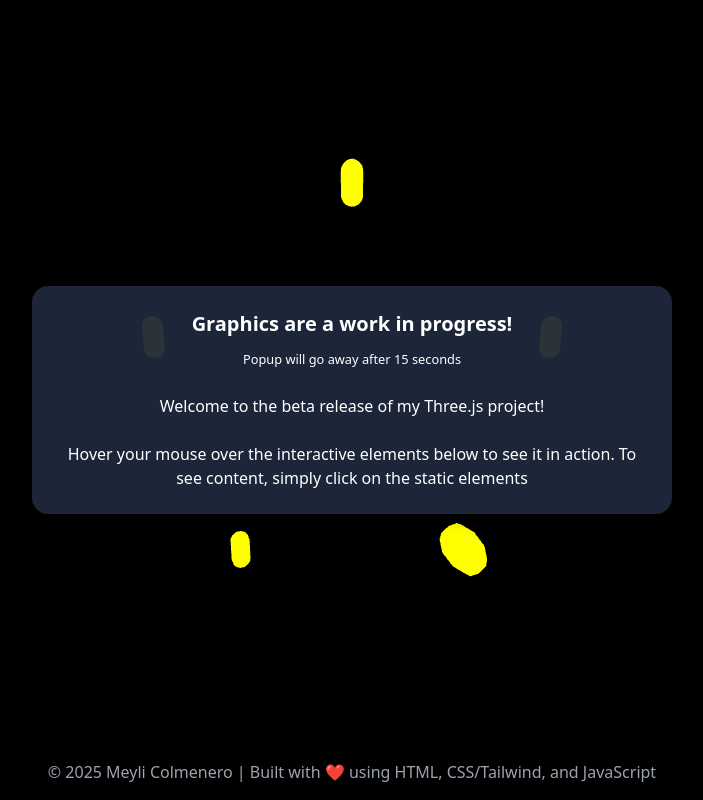
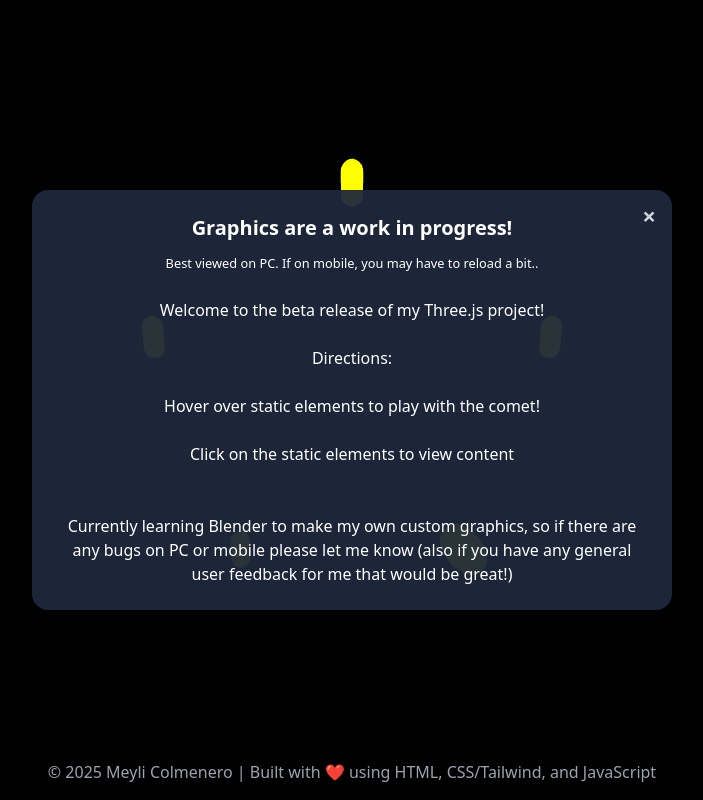
Before and after one commit to meyli1/my-portfolio, a website: page index.html in a window 1280 px wide. Shown: the whole page, without its empty margins (288-991 px from the left). Drawn offline with nearby package versions, Linux system fonts and the light colour scheme.

Commit message:
made popup window not have timer

```diff
--- a/index.html
+++ b/index.html
@@ -43,10 +43,10 @@
         style="position: fixed; top: 50%; left: 50%; transform: translate(-50%, -50%); background-color: rgba(30, 41, 59, 0.95); color: white; padding: 1.5rem 2rem; border-radius: 1rem; box-shadow: 0 10px 15px -3px rgba(0, 0, 0, 0.2); z-index: 100; opacity: 0; pointer-events: none; transition: opacity 0.5s ease-in-out;">
         <p class="text-center">
             <span class="font-bold text-xl block mb-2">Graphics are a work in progress!</span>
-            <small>Popup will go away after 15 seconds</small><br><br>
-            Welcome to the <bold>beta release</bold> of my Three.js project! <br><br>Hover your mouse over the
-            interactive elements below to see it in action. To see content, simply click on the static elements
+            <small>Best viewed on PC. If on mobile, you may have to reload a bit..</small><br><br>
+            Welcome to the <bold>beta release</bold> of my Three.js project! <br><br> Directions: <br><br> Hover over static elements to play with the comet!<br><br>Click on the static elements to view content<br><br><br> Currently learning Blender to make my own custom graphics, so if there are any bugs on PC or mobile please let me know (also if you have any general user feedback for me that would be great!)
         </p>
+        <button id="close-popup" style="position: absolute; top: 0.5rem; right: 1rem; font-size: 1.5rem; font-weight: bold; color: rgba(209, 213, 219, 1); cursor: pointer;">&times;</button>
     </div>
     <!-- Full-screen modal overlay -->
     <div id="overlay"
--- a/main.js
+++ b/main.js
@@ -74,15 +74,18 @@ import * as THREE from 'three';
 
         // --- Work-in-progress pop-up logic ---
         const popup = document.getElementById('wip-popup');
+        const closePopupButton = document.getElementById('close-popup');
+
         window.onload = () => {
             popup.style.opacity = '1';
             popup.style.pointerEvents = 'auto';
-            setTimeout(() => {
-                popup.style.opacity = '0';
-                popup.style.pointerEvents = 'none';
-            }, 9000); // Popup disappears after 6 seconds
-            init(); // Start the animation after the pop-up has been displayed
+            init(); // Start the animation
         };
+
+        closePopupButton.addEventListener('click', () => {
+            popup.style.opacity = '0';
+            popup.style.pointerEvents = 'none';
+        });
 
         // Raycaster and mouse for interaction
         const raycaster = new THREE.Raycaster();
```
